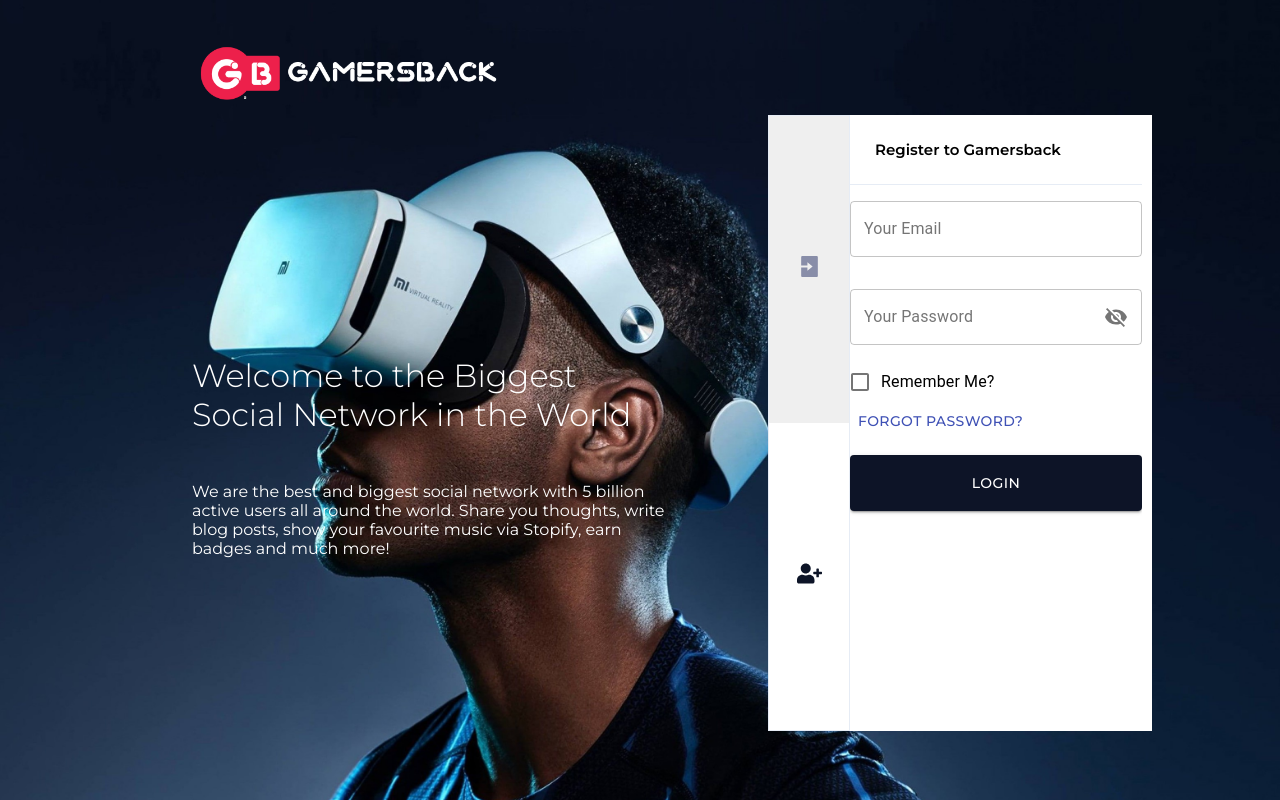
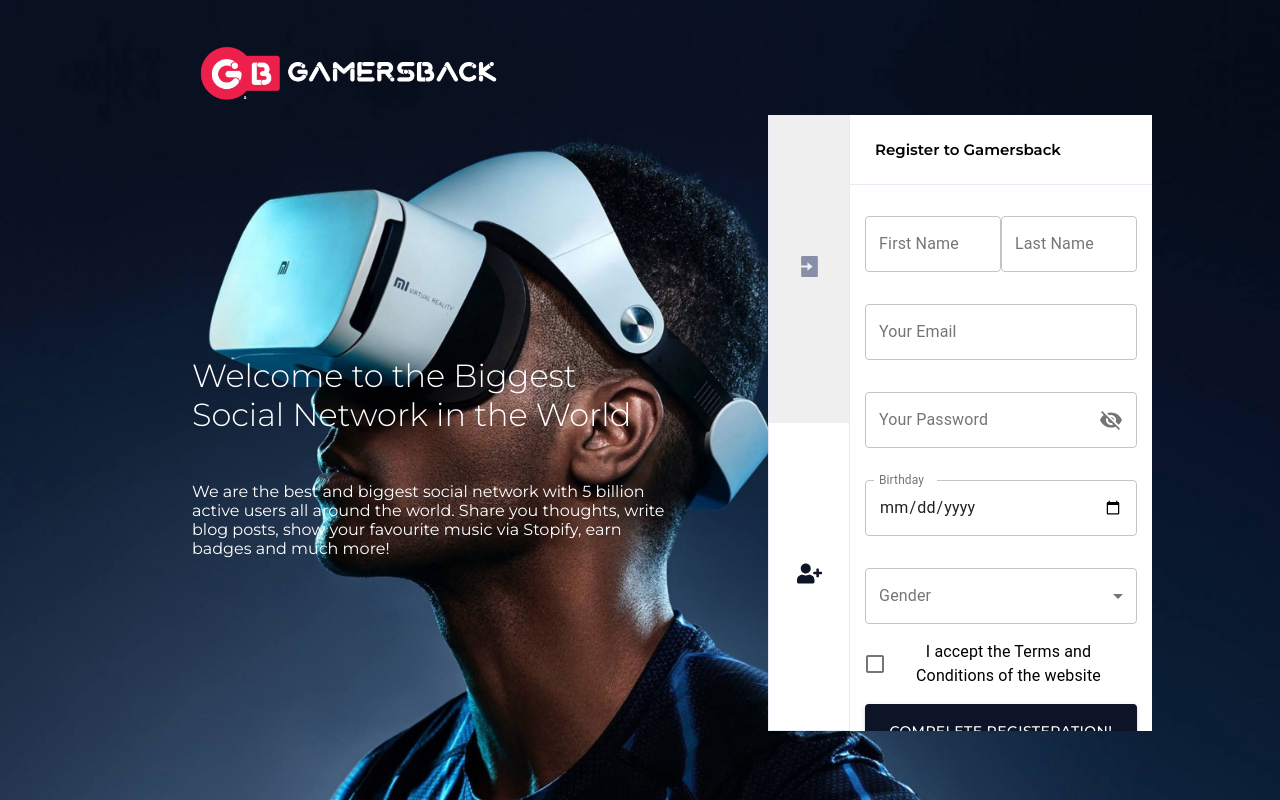
Before and after one commit to neelraval13/GB-Frontend, a React (Create React App) app: page /register in a window 1280 px wide. Built offline with nearby package versions, Linux system fonts and the light colour scheme.

Commit message:
ADD Registeration Form

```diff
--- a/src/components/Login/Login.css
+++ b/src/components/Login/Login.css
@@ -137,6 +137,15 @@
   margin: 2% 0;
 }
 
+.login-form-inner form .reg-name {
+  display: -webkit-box;
+  display: -ms-flexbox;
+  display: flex;
+  -webkit-box-pack: justify;
+      -ms-flex-pack: justify;
+          justify-content: space-between;
+}
+
 .login-form-inner .or {
   font-size: 11px;
   color: #8b8b8b;
--- a/src/components/Login/Login.scss
+++ b/src/components/Login/Login.scss
@@ -103,6 +103,10 @@
 					justify-content: space-between;
 					margin: 2% 0;
 				}
+				.reg-name {
+					display: flex;
+					justify-content: space-between;
+				}
 			}
 			.or {
 				font-size: 11px;
--- a/src/components/Login/Register.js
+++ b/src/components/Login/Register.js
@@ -1,6 +1,6 @@
 import React, { Component } from "react";
 
-import LoginForm from "./LoginForm";
+import RegisterForm from "./RegisterForm";
 
 export default class Register extends Component {
 	onSubmit = formvalues => {
@@ -8,14 +8,12 @@ export default class Register extends Component {
 	};
 	render() {
 		return (
-			<div className="login-tab-wrapper">
-				<div className="login-form-wrapper">
-					<div className="form-header">
-						<p>Register to Gamersback</p>
-					</div>
-					<div className="register-form-inner">
-						<LoginForm onSubmit={this.onSubmit} />
-					</div>
+			<div className="login-form-wrapper">
+				<div className="form-header">
+					<p>Register to Gamersback</p>
+				</div>
+				<div className="login-form-inner">
+					<RegisterForm onSubmit={this.onSubmit} />
 				</div>
 			</div>
 		);
--- /dev/null
+++ b/src/components/Login/RegisterForm.js
@@ -0,0 +1,175 @@
+import React from "react";
+import clsx from "clsx";
+import IconButton from "@material-ui/core/IconButton";
+import OutlinedInput from "@material-ui/core/OutlinedInput";
+import InputLabel from "@material-ui/core/InputLabel";
+import MenuItem from "@material-ui/core/MenuItem";
+import InputAdornment from "@material-ui/core/InputAdornment";
+import Checkbox from "@material-ui/core/Checkbox";
+import FormControlLabel from "@material-ui/core/FormControlLabel";
+import FormControl from "@material-ui/core/FormControl";
+import Visibility from "@material-ui/icons/Visibility";
+import VisibilityOff from "@material-ui/icons/VisibilityOff";
+import { makeStyles } from "@material-ui/core/styles";
+import TextField from "@material-ui/core/TextField";
+import Select from "@material-ui/core/Select";
+import Button from "@material-ui/core/Button";
+import { Field, reduxForm } from "redux-form";
+
+const useStyles = makeStyles(theme => ({
+	textField: {
+		marginTop: theme.spacing(2),
+		marginBottom: theme.spacing(2),
+		width: "100%",
+	},
+	button: {
+		height: "56px",
+		backgroundColor: "#0d1427",
+	},
+}));
+
+const RegisterForm = props => {
+	const classes = useStyles();
+	const [showPass, setShowPass] = React.useState(false);
+
+	const handleClickShowPassword = () => {
+		setShowPass(!showPass);
+	};
+
+	const handleMouseDownPassword = event => {
+		event.preventDefault();
+	};
+
+	const renderInput = formProps => {
+		return (
+			<div className="field">
+				<TextField
+					{...formProps.input}
+					id="outlined-uncontrolled"
+					label={formProps.label}
+					className={classes.textField}
+					variant="outlined"
+				/>
+			</div>
+		);
+	};
+
+	const renderPass = formProps => {
+		return (
+			<OutlinedInput
+				{...formProps.input}
+				labelWidth={120}
+				id="outlined-adornment-password"
+				type={showPass ? "text" : "password"}
+				endAdornment={
+					<InputAdornment position="end">
+						<IconButton
+							aria-label="toggle password visibility"
+							onClick={handleClickShowPassword}
+							onMouseDown={handleMouseDownPassword}
+							edge="end">
+							{showPass ? <Visibility /> : <VisibilityOff />}
+						</IconButton>
+					</InputAdornment>
+				}
+			/>
+		);
+	};
+
+	const renderPassword = formProps => {
+		return (
+			<FormControl className={classes.textField} variant="outlined">
+				<InputLabel htmlFor="outlined-adornment-password">
+					Your Password
+				</InputLabel>
+				<Field name="Password" component={renderPass} />
+			</FormControl>
+		);
+	};
+
+	const renderDate = formProps => {
+		return (
+			<TextField
+				{...formProps.input}
+				id="date"
+				label={formProps.label}
+				type="date"
+				defaultValue="2000-04-28"
+				className={classes.textField}
+				variant="outlined"
+				InputLabelProps={{
+					shrink: true,
+				}}
+			/>
+		);
+	};
+
+	const renderSelectField = ({ input, label, _, children }) => (
+		<FormControl variant="outlined" className={classes.textField}>
+			<InputLabel htmlFor="gender">Gender</InputLabel>
+			<Select
+				labelWidth={70}
+				native
+				{...input}
+				inputProps={{
+					name: "gender",
+					id: "gender",
+				}}>
+				{children}
+			</Select>
+		</FormControl>
+	);
+
+	const renderCheckbox = ({ input, label }) => (
+		<div>
+			<FormControlLabel
+				control={
+					<Checkbox
+						checked={input.value ? true : false}
+						onChange={input.onChange}
+						color="primary"
+					/>
+				}
+				label={label}
+			/>
+		</div>
+	);
+
+	return (
+		<form className="login-form-main-input" onSubmit={props.handleSubmit}>
+			<div className="reg-name">
+				<div>
+					<Field component={renderInput} label="First Name" name="First Name" />
+				</div>
+				<div>
+					<Field component={renderInput} label="Last Name" name="Last Name" />
+				</div>
+			</div>
+			<Field name="Email" component={renderInput} label="Your Email" />
+			{renderPassword()}
+			<Field name="DOB" component={renderDate} label="Birthday" />
+			<Field name="Gender" component={renderSelectField} label="Gender">
+				<option value="" />
+				<option value={"Male"}>Male</option>
+				<option value={"Female"}>Female</option>
+				<option value={"Others"}>Others</option>
+			</Field>
+			<Field
+				name="acceptedTerms"
+				component={renderCheckbox}
+				label=" I accept the Terms and Conditions of the website "
+			/>
+			<Button
+				className={clsx(classes.textField, classes.button)}
+				color="primary"
+				variant="contained"
+				type="submit">
+				Compelete Registeration!
+			</Button>
+		</form>
+	);
+};
+
+export default reduxForm({
+	form: "RegisterationForm",
+})(RegisterForm);
```
Also changed, not shown: 1 other file (tests, documents, lock files or other folders).
